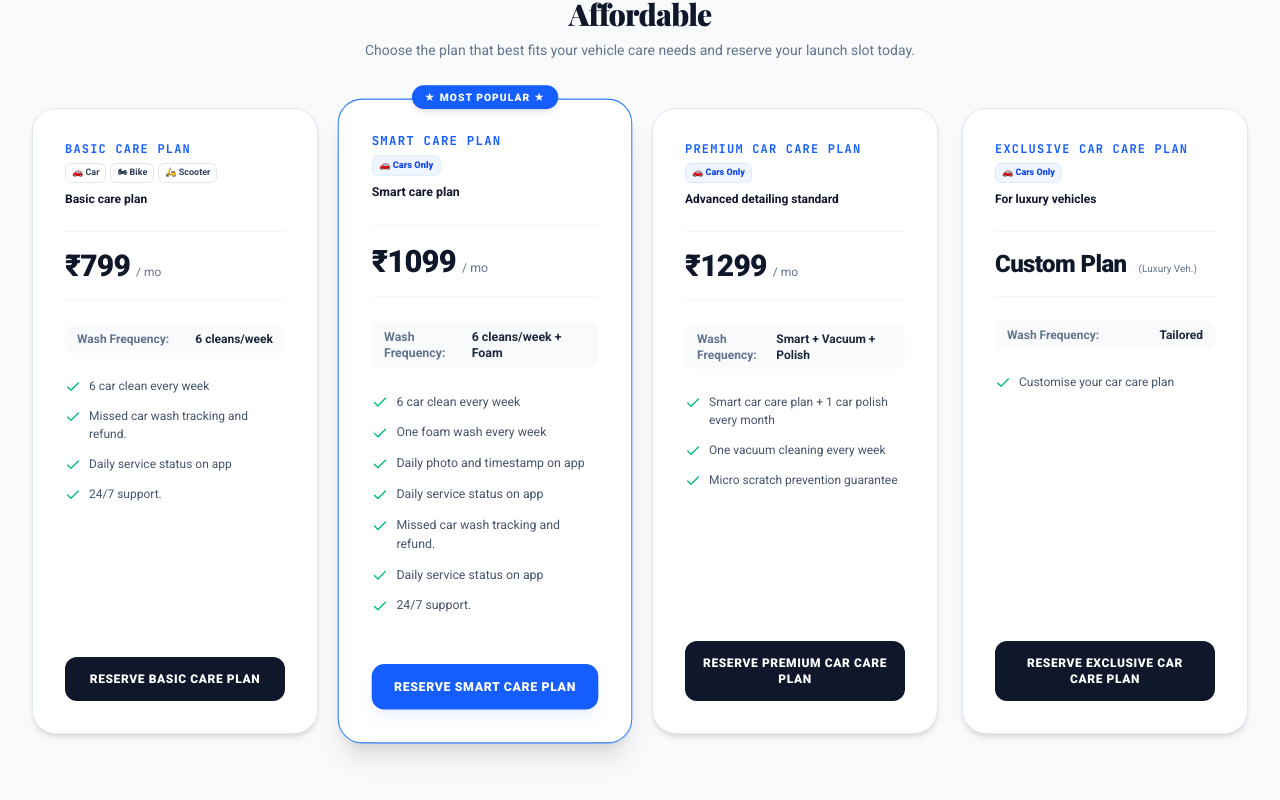
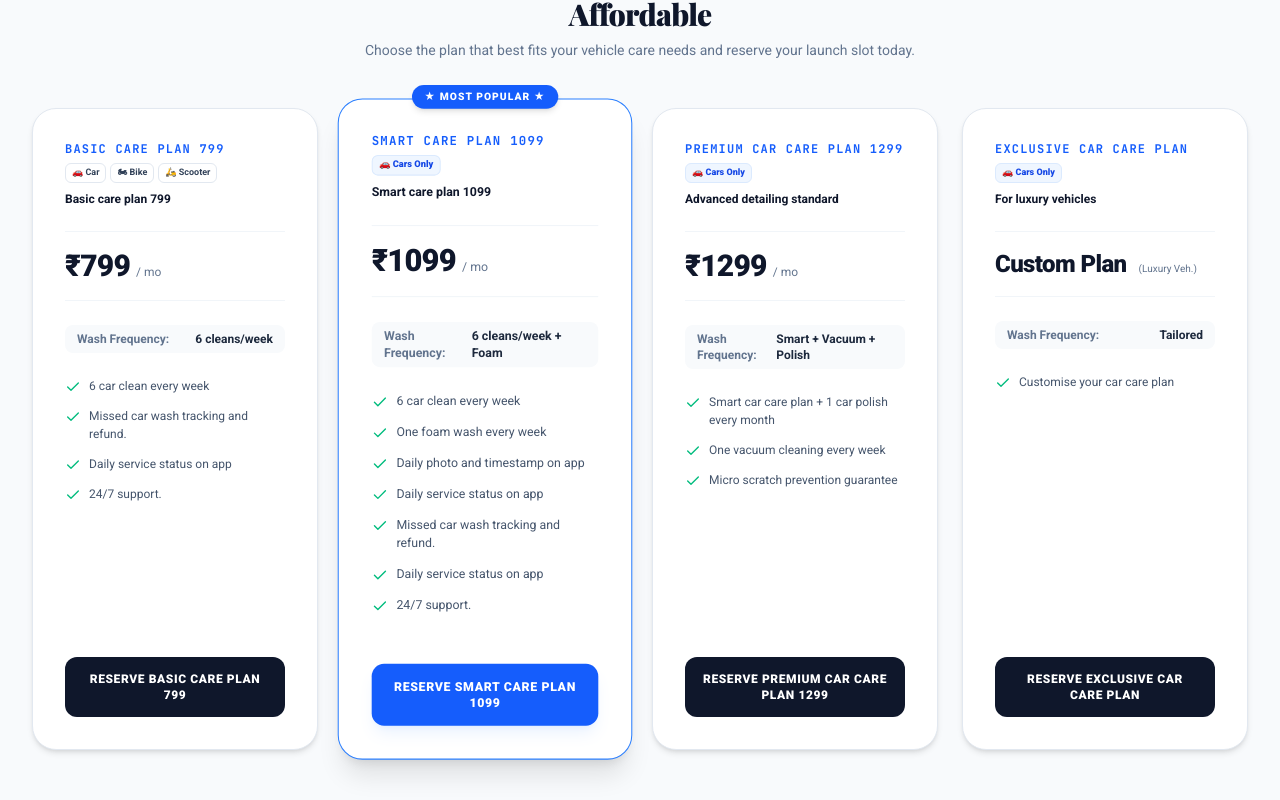
Before and after one commit to Vikrant789/chakachak---verified-vehicle-wash, a React (Vite) app: page / in a window 1280 px wide. Shown: the part 2760-3560 px from the top of the page. Built offline with nearby package versions, Linux system fonts and the light colour scheme; no server answers; the database is empty; a web font is replaced by a local one.

Commit message:
CCW-02: updated plan names with price

```diff
--- a/src/App.tsx
+++ b/src/App.tsx
@@ -41,7 +41,7 @@ const INITIAL_MOCK_LEADS: LeadSubmission[] = [
     city: 'Pune',
     societyName: 'Blue Ridge Town Hinjawadi',
     vehicleType: 'Car',
-    interestedPlan: '1099',
+    interestedPlan: 'Smart care plan 1099',
     societySize: '100-200',
     discountAmount: 0,
     finalPrice: 1099,
@@ -57,7 +57,7 @@ const INITIAL_MOCK_LEADS: LeadSubmission[] = [
     city: 'Pune',
     societyName: 'Pristine Privilege Wakad',
     vehicleType: 'Scooter',
-    interestedPlan: '799',
+    interestedPlan: 'Basic care plan 799',
     societySize: '200+',
     discountAmount: 0,
     finalPrice: 799,
@@ -73,7 +73,7 @@ const INITIAL_MOCK_LEADS: LeadSubmission[] = [
     city: 'Pune',
     societyName: 'Gera Trinity Kharadi',
     vehicleType: 'Car',
-    interestedPlan: '1299',
+    interestedPlan: 'Premium car care plan 1299',
     societySize: '50-100',
     discountAmount: 0,
     finalPrice: 1299,
@@ -86,10 +86,10 @@ const INITIAL_MOCK_LEADS: LeadSubmission[] = [
 const SUBSCRIPTION_PLANS: SubscriptionPlan[] = [
   {
     id: '799',
-    name: 'Basic care plan',
+    name: 'Basic care plan 799',
     price: 799,
     originalPrice: 799,
-    intendedFor: 'Basic care plan',
+    intendedFor: 'Basic care plan 799',
     features: [
       '6 car clean every week',
       'Missed car wash tracking and refund.',
@@ -100,10 +100,10 @@ const SUBSCRIPTION_PLANS: SubscriptionPlan[] = [
   },
   {
     id: '1099',
-    name: 'Smart care plan',
+    name: 'Smart care plan 1099',
     price: 1099,
     originalPrice: 1099,
-    intendedFor: 'Smart care plan',
+    intendedFor: 'Smart care plan 1099',
     features: [
       '6 car clean every week',
       'One foam wash every week',
@@ -118,7 +118,7 @@ const SUBSCRIPTION_PLANS: SubscriptionPlan[] = [
   },
   {
     id: '1299',
-    name: 'Premium car care plan',
+    name: 'Premium car care plan 1299',
     price: 1299,
     originalPrice: 1299,
     intendedFor: 'Advanced detailing standard',
@@ -154,7 +154,7 @@ export default function App() {
     city: 'Pune' as 'Pune',
     societyName: '',
     vehicleType: 'Car' as 'Car' | 'Bike' | 'Scooter',
-    interestedPlan: '1099' as string,
+    interestedPlan: 'Smart care plan 1099' as string,
     societySize: '50-100' as '10-50' | '50-100' | '100-200' | '200+',
   });
 
```
